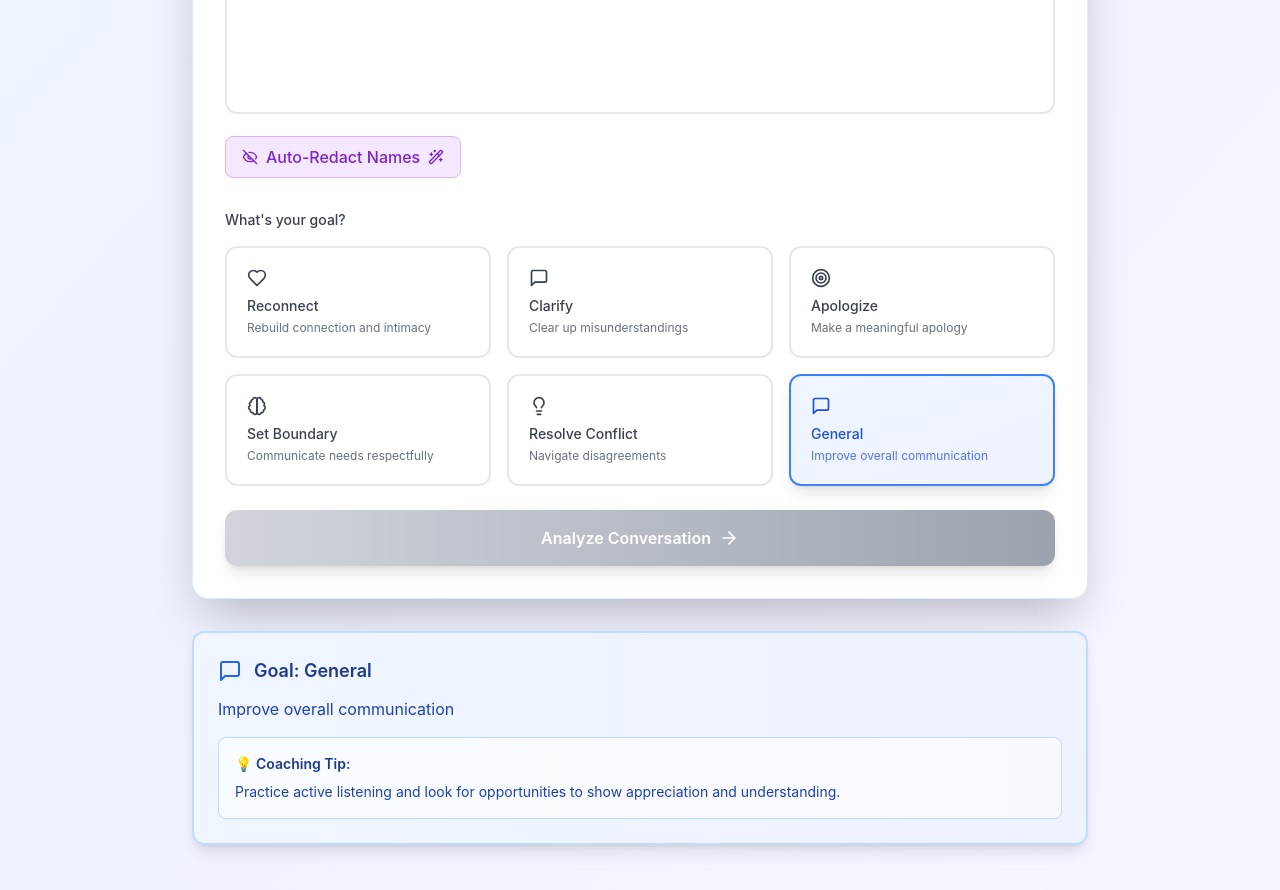
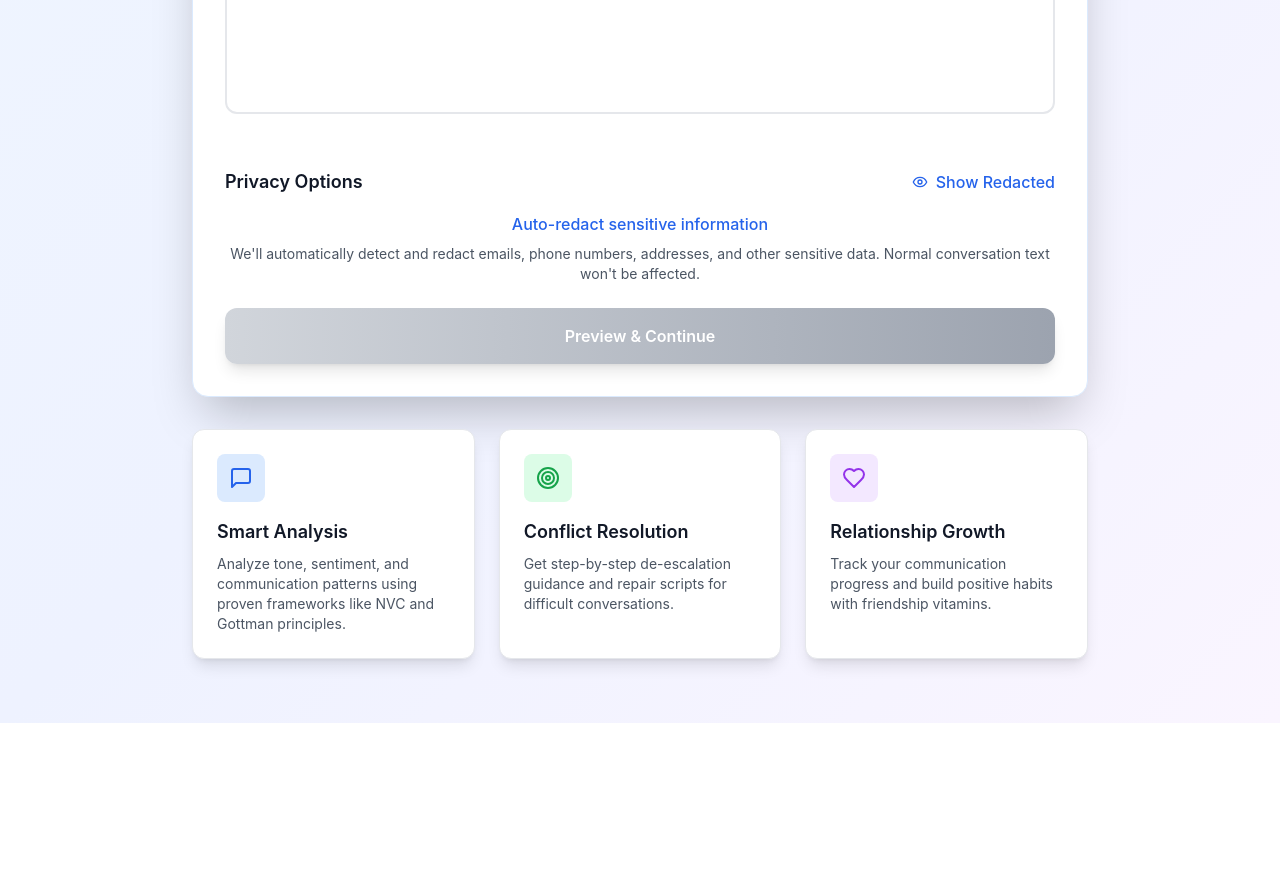
Before and after one commit to judyoh1998/vibecoding, a React (Vite) app: page / in a window 1280 px wide. Shown: the part 580-1470 px from the top of the page. After the commit the page ends 1303 px from the top, so only its background shows below. Built offline with nearby package versions, Linux system fonts and the light colour scheme.

Commit message:
Complete homepage with bottom half elements

```diff
--- a/src/pages/HomePage.tsx
+++ b/src/pages/HomePage.tsx
@@ -220,82 +220,69 @@ const HomePage = () => {
 
               {/* Auto-redact button */}
               <div className="mt-4 flex items-center justify-between">
-                <button
-                  onClick={autoRedact}
-                  className={`flex items-center space-x-2 px-4 py-2 rounded-lg font-medium transition-all duration-200 ${
-                    isRedacted
-                      ? 'bg-green-100 text-green-700 hover:bg-green-200 border border-green-300'
-                      : 'bg-purple-100 text-purple-700 hover:bg-purple-200 border border-purple-300'
-                  }`}
-                >
-                  {isRedacted ? <Eye className="w-4 h-4" /> : <EyeOff className="w-4 h-4" />}
-                  <span>{isRedacted ? 'Show Real Names' : 'Auto-Redact Names'}</span>
-                  <Wand2 className="w-4 h-4" />
-                </button>
+                <div></div>
               </div>
             </div>
 
+            {/* Privacy Options */}
             <div className="mb-6">
-              <label className="block text-sm font-medium text-gray-700 mb-4">
-                What's your goal?
-              </label>
-              <div className="grid grid-cols-2 md:grid-cols-3 gap-4">
-                {goals.map((goalOption) => {
-                  const Icon = goalOption.icon;
-                  return (
-                    <button
-                      key={goalOption.id}
-                      onClick={() => setGoal(goalOption.id)}
-                      className={`p-5 rounded-xl border-2 transition-all duration-300 text-left hover:shadow-lg transform hover:-translate-y-1 ${
-                        goal === goalOption.id
-                          ? 'border-blue-500 bg-gradient-to-br from-blue-50 to-indigo-50 text-blue-700 shadow-lg'
-                          : 'border-gray-200 hover:border-blue-300 text-gray-700 bg-white hover:bg-blue-50'
-                      }`}
-                    >
-                      <Icon className="w-5 h-5 mb-2" />
-                      <div className="font-medium text-sm">{goalOption.label}</div>
-                      <div className="text-xs opacity-75 mt-1">{goalOption.description}</div>
-                    </button>
-                  );
-                })}
+              <div className="flex items-center justify-between mb-4">
+                <h3 className="text-lg font-semibold text-gray-900">Privacy Options</h3>
+                <button className="flex items-center space-x-2 text-blue-600 hover:text-blue-700 font-medium">
+                  <Eye className="w-4 h-4" />
+                  <span>Show Redacted</span>
+                </button>
+              </div>
+
+              <div className="text-center mb-4">
+                <p className="text-blue-600 font-medium mb-2">Auto-redact sensitive information</p>
+                <p className="text-gray-600 text-sm">
+                  We'll automatically detect and redact emails, phone numbers, addresses, and other sensitive data. Normal conversation text won't be affected.
+                </p>
               </div>
             </div>
 
             <button
               onClick={handleAnalyze}
               disabled={!snippet.trim()}
-              className="w-full bg-gradient-to-r from-blue-600 to-indigo-600 text-white py-4 px-6 rounded-xl font-semibold hover:from-blue-700 hover:to-indigo-700 disabled:from-gray-300 disabled:to-gray-400 disabled:cursor-not-allowed transition-all duration-300 flex items-center justify-center space-x-2 shadow-lg hover:shadow-xl transform hover:-translate-y-0.5"
+              className="w-full bg-gradient-to-r from-blue-500 to-purple-600 text-white py-4 px-6 rounded-xl font-semibold hover:from-blue-600 hover:to-purple-700 disabled:from-gray-300 disabled:to-gray-400 disabled:cursor-not-allowed transition-all duration-300 flex items-center justify-center space-x-2 shadow-lg hover:shadow-xl"
             >
-              <span>Analyze Conversation</span>
-              <ArrowRight className="w-5 h-5" />
+              <span>Preview & Continue</span>
             </button>
           </div>
 
-          {/* Selected Goal Info */}
-          {selectedGoal && (
-            <div className="bg-gradient-to-r from-blue-50 to-indigo-50 rounded-xl p-6 border-2 border-blue-200 shadow-lg">
-              <div className="flex items-center space-x-3 mb-3">
-                <selectedGoal.icon className="w-6 h-6 text-blue-600" />
-                <h3 className="text-lg font-semibold text-blue-900">
-                  Goal: {selectedGoal.label}
-                </h3>
+          {/* Feature Cards */}
+          <div className="grid md:grid-cols-3 gap-6 mt-8">
+            <div className="bg-white rounded-xl p-6 shadow-lg border border-gray-200">
+              <div className="w-12 h-12 bg-blue-100 rounded-lg flex items-center justify-center mb-4">
+                <MessageSquare className="w-6 h-6 text-blue-600" />
               </div>
-              <p className="text-blue-800">{selectedGoal.description}</p>
+              <h3 className="text-lg font-semibold text-gray-900 mb-2">Smart Analysis</h3>
+              <p className="text-gray-600 text-sm">
+                Analyze tone, sentiment, and communication patterns using proven frameworks like NVC and Gottman principles.
+              </p>
+            </div>
 
-              {/* Goal-specific tips */}
-              <div className="mt-4 p-4 bg-white bg-opacity-60 rounded-lg border border-blue-200">
-                <h4 className="text-sm font-semibold text-blue-900 mb-2">💡 Coaching Tip:</h4>
-                <p className="text-sm text-blue-800">
-                  {goal === 'reconnect' && "Focus on expressing care and creating emotional safety. Ask open-ended questions about their feelings."}
-                  {goal === 'clarify' && "Use phrases like 'Help me understand' and reflect back what you heard to ensure clarity."}
-                  {goal === 'apologize' && "Take specific responsibility without making excuses. Focus on the impact of your actions."}
-                  {goal === 'boundary' && "Use 'I' statements to express your needs clearly while maintaining respect for the relationship."}
-                  {goal === 'conflict' && "Stay curious about their perspective and look for shared values you both care about."}
-                  {goal === 'general' && "Practice active listening and look for opportunities to show appreciation and understanding."}
-                </p>
+            <div className="bg-white rounded-xl p-6 shadow-lg border border-gray-200">
+              <div className="w-12 h-12 bg-green-100 rounded-lg flex items-center justify-center mb-4">
+                <Target className="w-6 h-6 text-green-600" />
               </div>
+              <h3 className="text-lg font-semibold text-gray-900 mb-2">Conflict Resolution</h3>
+              <p className="text-gray-600 text-sm">
+                Get step-by-step de-escalation guidance and repair scripts for difficult conversations.
+              </p>
             </div>
-          )}
+
+            <div className="bg-white rounded-xl p-6 shadow-lg border border-gray-200">
+              <div className="w-12 h-12 bg-purple-100 rounded-lg flex items-center justify-center mb-4">
+                <Heart className="w-6 h-6 text-purple-600" />
+              </div>
+              <h3 className="text-lg font-semibold text-gray-900 mb-2">Relationship Growth</h3>
+              <p className="text-gray-600 text-sm">
+                Track your communication progress and build positive habits with friendship vitamins.
+              </p>
+            </div>
+          </div>
         </div>
       </div>
     </div>
```
